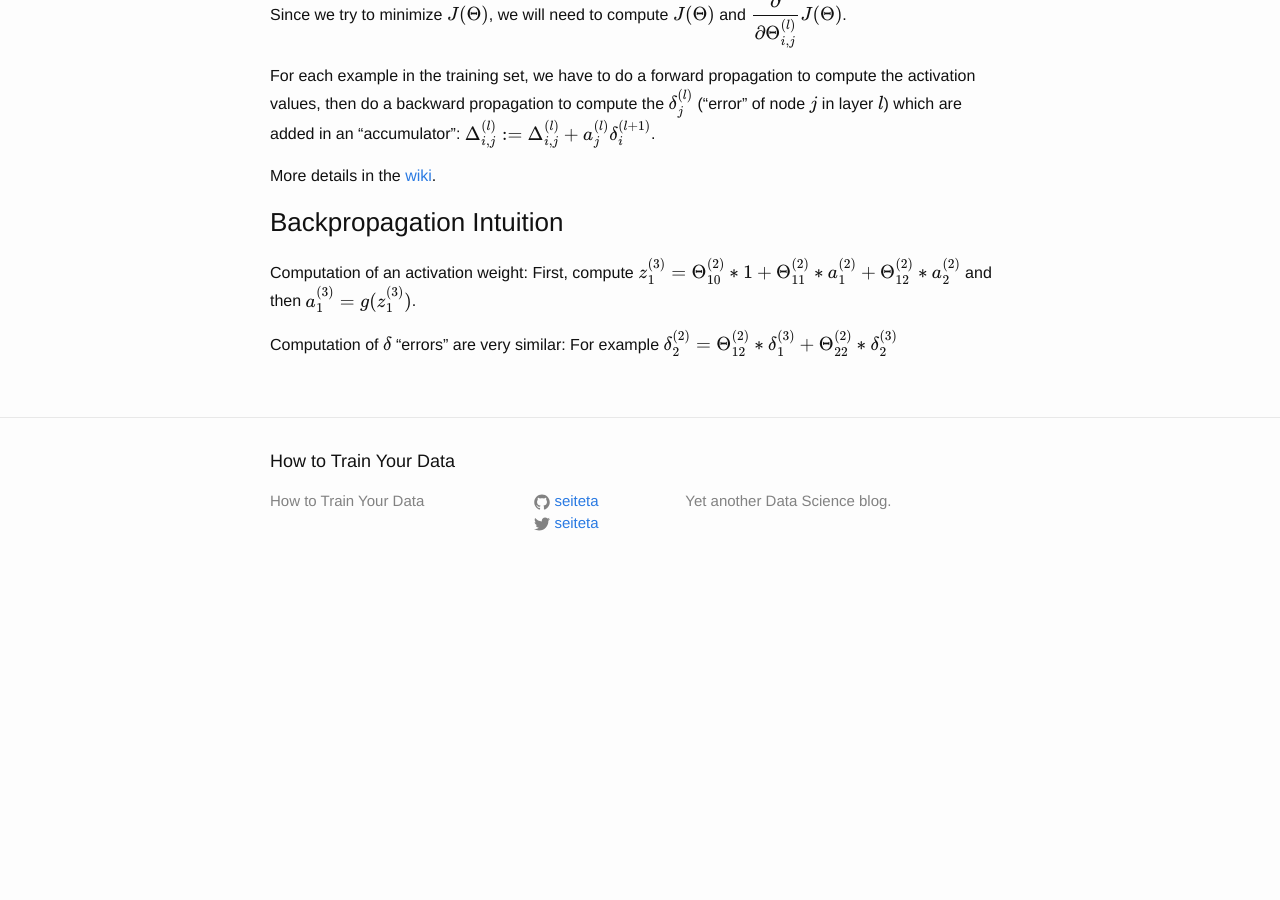
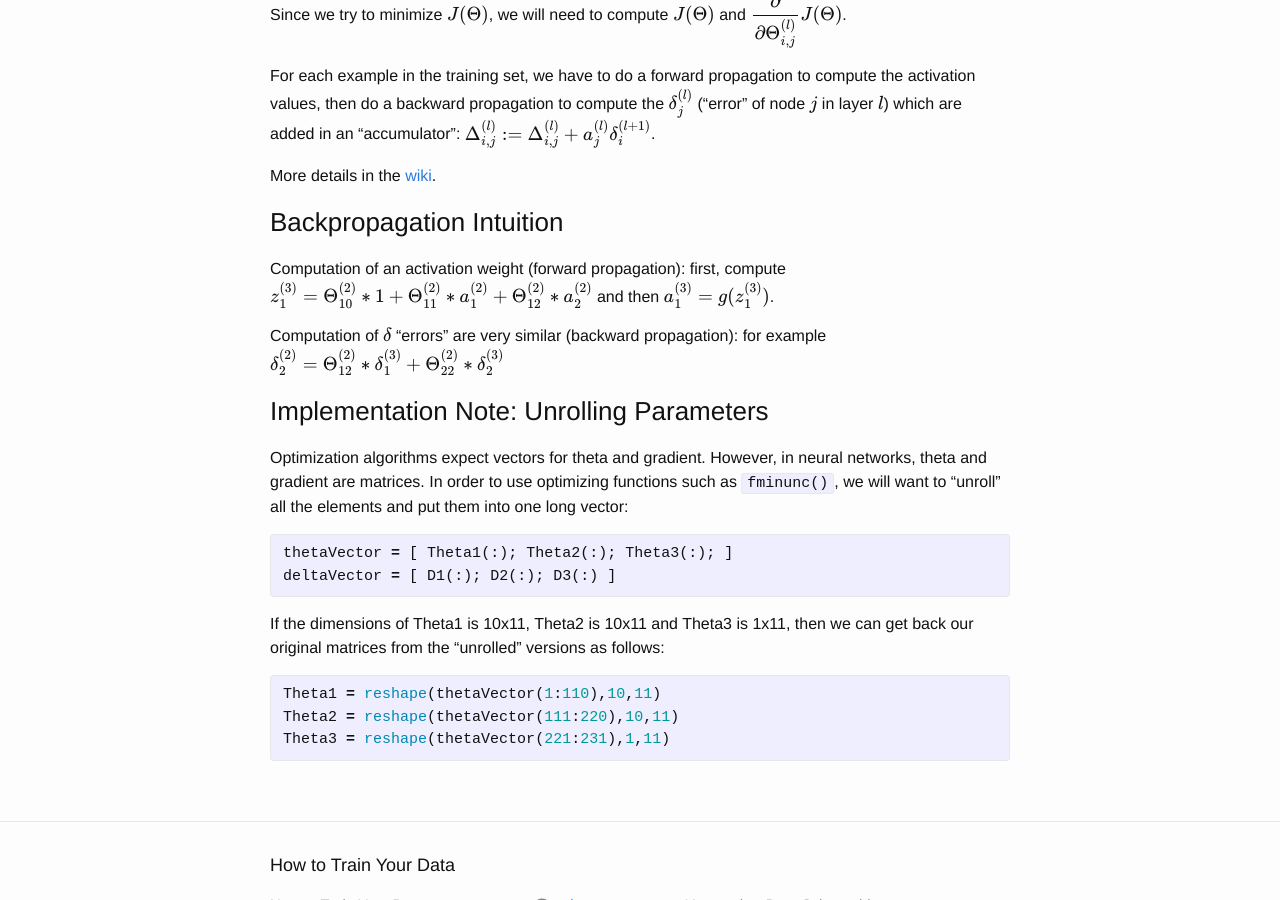
Before and after one commit to seiteta/seiteta.github.io_old, a Jekyll site: the page built from _posts/2014-12-04-machine-learning-notes.md, in a window 1280 px wide and 900 px high, scrolled down 10188 px. Built offline with Jekyll 4.4.1, drawn with Linux system fonts in a browser that asks for light colours; formulas are drawn with MathJax 3; before the commit the page ends 10783 px from its top, so only the background shows below that.

Commit message:
Add ##IX ### Implementation Note

```diff
--- a/_posts/2014-12-04-machine-learning-notes.md
+++ b/_posts/2014-12-04-machine-learning-notes.md
@@ -366,8 +366,23 @@ More details in the [wiki](https://share.coursera.org/wiki/index.php/ML:Neural_N
 
 ### Backpropagation Intuition
 
-Computation of an activation weight:
-First, compute $$ z_1^{(3)} =  \Theta^{(2)}_{10} * 1 + \Theta^{(2)}_{11} * a_1^{(2)} + \Theta^{(2)}_{12} * a_2^{(2)}$$ and then $$a_1^{(3)} = g(z_1^{(3)})$$.
+Computation of an activation weight (forward propagation): first, compute $$ z_1^{(3)} =  \Theta^{(2)}_{10} * 1 + \Theta^{(2)}_{11} * a_1^{(2)} + \Theta^{(2)}_{12} * a_2^{(2)}$$ and then $$a_1^{(3)} = g(z_1^{(3)})$$.
 
-Computation of $$\delta$$ "errors" are very similar:
-For example $$\delta_2^{(2)} = \Theta^{(2)}_{12} * \delta_1^{(3)} + \Theta^{(2)}_{22} * \delta_2^{(3)} $$
+Computation of $$\delta$$ "errors" are very similar (backward propagation): for example $$\delta_2^{(2)} = \Theta^{(2)}_{12} * \delta_1^{(3)} + \Theta^{(2)}_{22} * \delta_2^{(3)} $$
+
+### Implementation Note: Unrolling Parameters
+
+Optimization algorithms expect vectors for theta and gradient. However, in neural networks, theta and gradient are matrices. In order to use optimizing functions such as `fminunc()`, we will want to "unroll" all the elements and put them into one long vector:
+
+{% highlight matlab %}
+thetaVector = [ Theta1(:); Theta2(:); Theta3(:); ]
+deltaVector = [ D1(:); D2(:); D3(:) ]
+{% endhighlight %}
+
+If the dimensions of Theta1 is 10x11, Theta2 is 10x11 and Theta3 is 1x11, then we can get back our original matrices from the "unrolled" versions as follows:
+
+{% highlight matlab %}
+Theta1 = reshape(thetaVector(1:110),10,11)
+Theta2 = reshape(thetaVector(111:220),10,11)
+Theta3 = reshape(thetaVector(221:231),1,11)
+{% endhighlight %}
```
